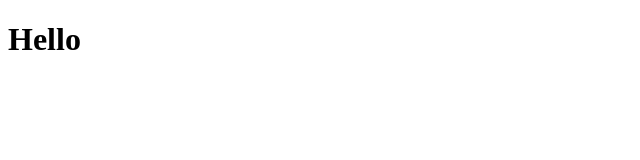
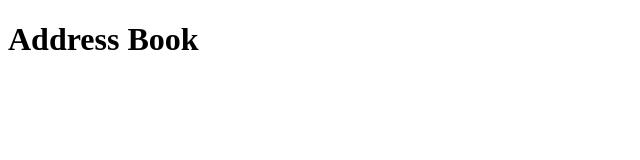
Before and after one commit to ADaneshS1/address-book, a plain HTML site: page index.html in a window 1280 px wide. Shown: the whole page, without its empty margins (0-640 px from the left). Drawn offline with Linux system fonts and the light colour scheme.

Commit message:
change text

```diff
--- a/index.html
+++ b/index.html
@@ -5,11 +5,8 @@
     <meta name="viewport" content="width=device-width, initial-scale=1.0" />
     <title>Document</title>
     <script type="module" src="/script/script.js"></script>
-    <!-- <script>
-      console.log("sdsd");
-    </script> -->
   </head>
   <body>
-    <h1>Hello</h1>
+    <h1>Address Book</h1>
   </body>
 </html>
```
